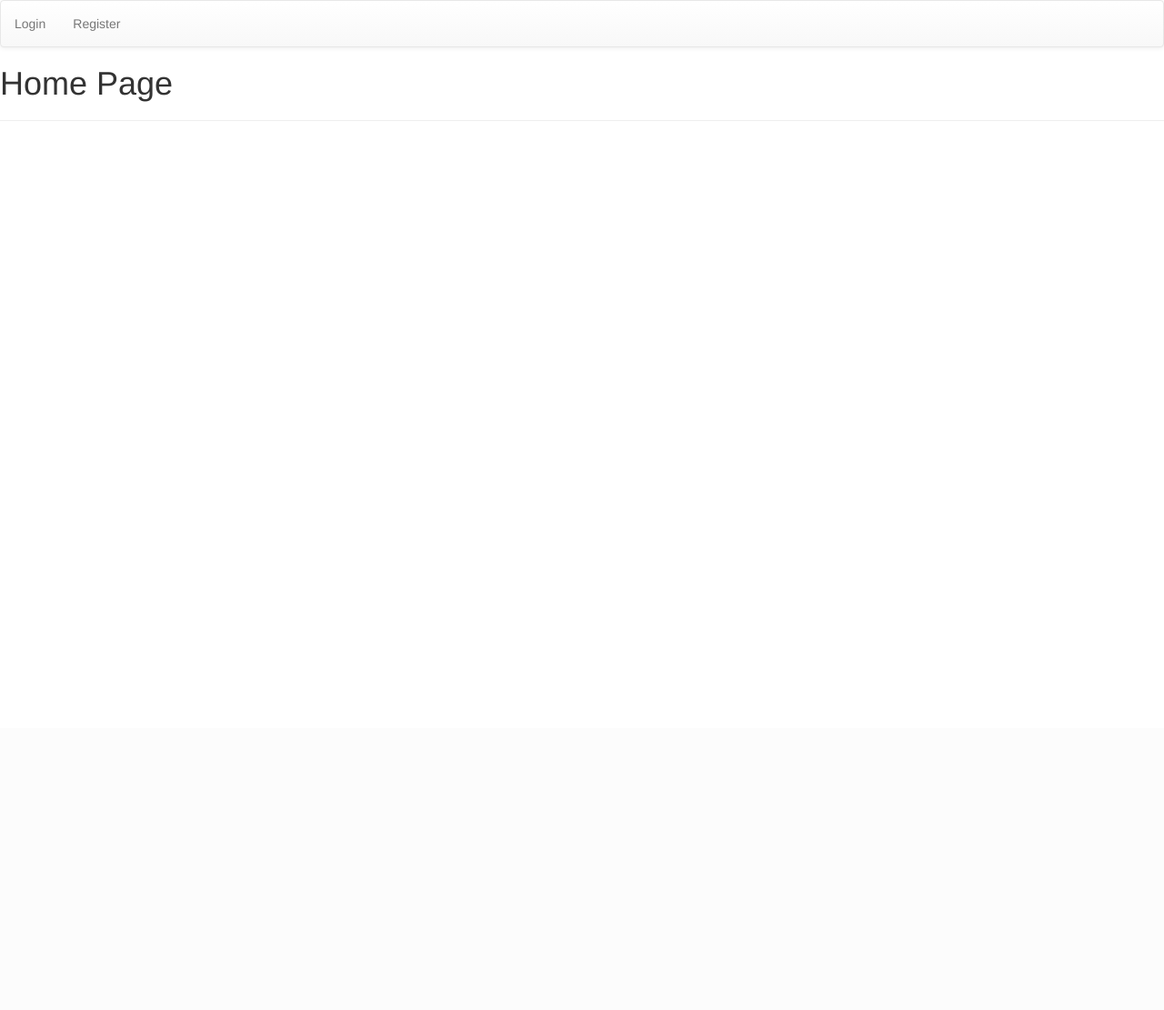
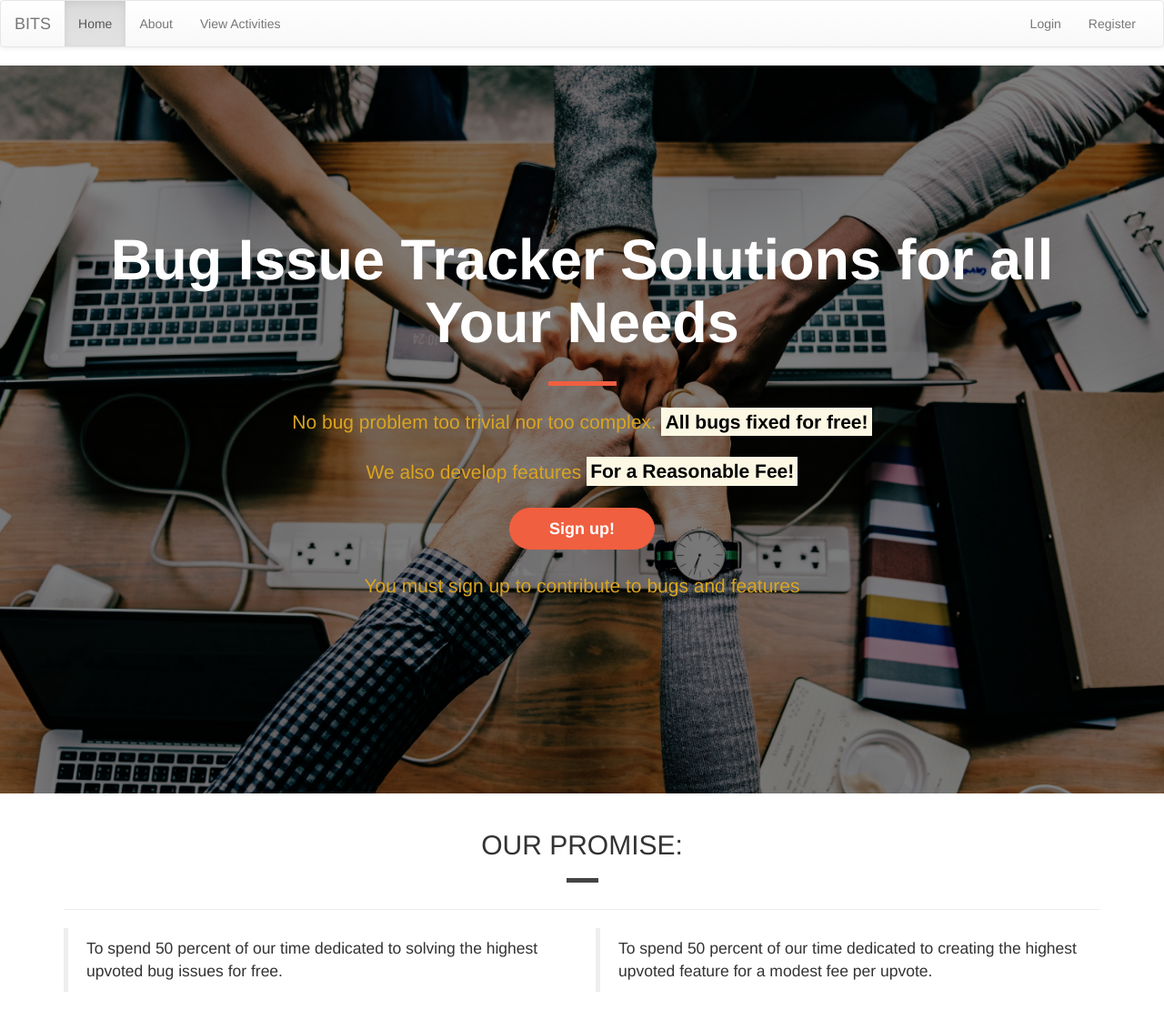
Before and after one commit to vmcggh18/bits_tracker, a Django app: page / in a window 1280 px wide. Shown: the whole page at 91% size. Before the commit the page ends 133 px from the top, so only its background shows below. Run offline with Django 3.2, Linux system fonts and the light colour scheme; some libraries are stand-ins or nearby versions.

Commit message:
Developed home landing page and added styles

```diff
--- a/accounts/templates/index.html
+++ b/accounts/templates/index.html
@@ -1,3 +1,59 @@
 {% extends 'base.html' %}
 {% block page_title %}Issue Tracker{% endblock %}
 {% block page_heading %}Home Page{% endblock %}
+{% block content %}
+ <div class="container-fluid callout-container">
+        <div class="opaque-overlay">&nbsp;</div>
+        <!-- Callout -->
+        <div class="row">
+            <div class="col-xs-12">
+                <section class="callout jumbotron text-center">
+                    <h1>Bug Issue Tracker Solutions for all Your Needs </h1>
+                    <hr class='block-divider block-divider--orange'>
+                    <p class="lead">No bug problem too trivial nor too complex. <span class="visible-xs"><br></span> <strong><mark>All bugs fixed for free!</mark></strong></p>
+                     <p class="lead">We also develop features <span class="visible-xs"><br></span> <strong><mark>For a Reasonable Fee!</mark></strong></p>
+                    <p><button class="btn btn-lg btn--cta btn--red" data-toggle='modal' data-target='#signUpModal'>Sign up!</button></p>
+                     <p class="lead"><medium>You must sign up to contribute to bugs and features</medium></p>
+
+
+                </section>
+            </div>
+        </div>
+    </div>
+     <div class="container-wrapper">
+        <div class="container quotes-container content-container">
+            <!-- Quotes -->
+            <section class="quotes">
+                <div class="row">
+                    <div class="col-xs-12">
+                        <div class="page-header">
+                            <h2 class="text-uppercase text-center">Our Promise:</h2>
+                            <hr class="block-divider block-divider--short">
+                        </div>
+                    </div>
+                </div>
+                <div class="row">
+                    <div class="col-xs-12 col-md-6">
+                        <div class="media">
+                            <div class="media-body">
+                                <blockquote class="quote">
+                                    <p>To spend 50 percent of our time dedicated to solving the highest upvoted bug issues for free.</p>
+                                </blockquote>
+                            </div>
+                        </div>
+                    </div>
+                    <div class="col-xs-12 col-md-6">
+                        <div class="media">
+                            <div class="media-body">
+                                <blockquote class="quote">
+                                    <p>To spend 50 percent of our time dedicated to creating the highest upvoted feature for a modest fee per upvote.</p>
+                                </blockquote>
+                            </div>
+                        </div>
+                    </div>
+                </div>
+            </section>
+        </div>
+    </div>
+
+    {% endblock %}
--- a/static/css/styles.css
+++ b/static/css/styles.css
@@ -1,3 +1,86 @@
 form {
     width: 50%;
 }
+/* index page callout styles */
+.callout-container {
+    height: 100vh;
+    background: url('../images/bitsbgArms.jpg') no-repeat center center fixed;
+    -webkit-background-size: cover;
+    -moz-background-size: cover;
+    -o-background-size: cover;
+    background-size: cover;
+    display: flex;
+    align-items: center;
+    justify-content: center;
+
+    position: relative;
+}
+.opaque-overlay {
+    position: absolute;
+    top: 0;
+    left: 0;
+    height: 100%;
+    width: 100%;
+    background-color: rgba(0, 0, 0, 0.5);
+}
+/* Jumbotron */
+
+.jumbotron {
+    background-color: transparent;
+}
+
+.jumbotron h1 {
+    color: white;
+    font-weight: bold;
+    margin-bottom: 30px;
+    color: white;
+}
+
+.jumbotron .lead {
+    color: GoldenRod;
+    margin: 25px 0;
+}
+
+.jumbotron small {
+    font-size: 60%;
+    font-style: italic;
+    color: #d0d0d0;
+}
+/* Block dividers */
+
+.block-divider {
+    width: 75px;
+    height: 5px;
+    border: 0;
+    background-color: #444;
+}
+
+.block-divider--orange {
+    background-color: #f05f40;
+}
+
+.block-divider--short {
+    width: 35px;
+}
+/* Buttons */
+
+.btn--cta {
+    font-weight: bold;
+    border-radius: 23px;
+    width: 160px;
+}
+
+.btn--red {
+    color: white;
+    background-color: #f05f40;
+    border-color: #f05f40;
+}
+
+.btn--red:hover,
+.btn--red:active,
+.btn--red:focus,
+.btn--red:active:focus {
+    background-color: #df4929;
+    border-color: #df4929;
+    color: white;
+}
--- a/templates/base.html
+++ b/templates/base.html
@@ -18,6 +18,28 @@
 </head>
 <body>
     <nav class="navbar navbar-default">
+        <div class="container-fluid">
+            <div class="navbar-header">
+                <a href="/" class="navbar-brand">
+                    BITS
+                </a>
+                <button type="button" class="navbar-toggle collapsed" data-toggle="collapse" data-target="#navbar">
+                    <span class="sr-only">Toggle navigation</span>
+                    <span class="icon-bar"></span>
+                    <span class="icon-bar"></span>
+                    <span class="icon-bar"></span>
+                </button>
+            </div>
+
+            <div class="navbar-collapse collapse" id="navbar">
+                <ul class="nav navbar-nav">
+                    <li class="active"><a href="/">Home</a></li>
+                    <li><a href="">About</a></li>
+                    <li><a href ="#">View Activities</a></li>
+                    <li class="visible-xs"><a href="">Sign In</a></li>
+                </ul>
+
+                <div class="navbar-header navbar-right hidden-xs">
                     <ul class="nav navbar-nav">
                      {% if user.is_authenticated %}
                         <li><a href="{% url 'profile' %}">Profile</a></li>
@@ -26,15 +48,19 @@
                         <li><a href="{% url 'login' %}">Login</a></li>
                         <li><a href="{% url 'registration' %}">Register</a></li>
                     {% endif %}
+
                     </ul>
+                </div>
+            </div>
+        </div>
     </nav>
-    <h1>{% block page_heading %}{% endblock %}</h1>
-    <hr>
+
     {% if messages %}
     <div>
         {% for message in messages %} {{ message }} {% endfor %}
     </div>
     {% endif %}
     {% block content %}{% endblock %}
+
 </body>
 </html>
```
Also changed, not shown: static/images/bitsbgArms.jpg (added). Lines whose indentation alone changed are shown as unchanged.
